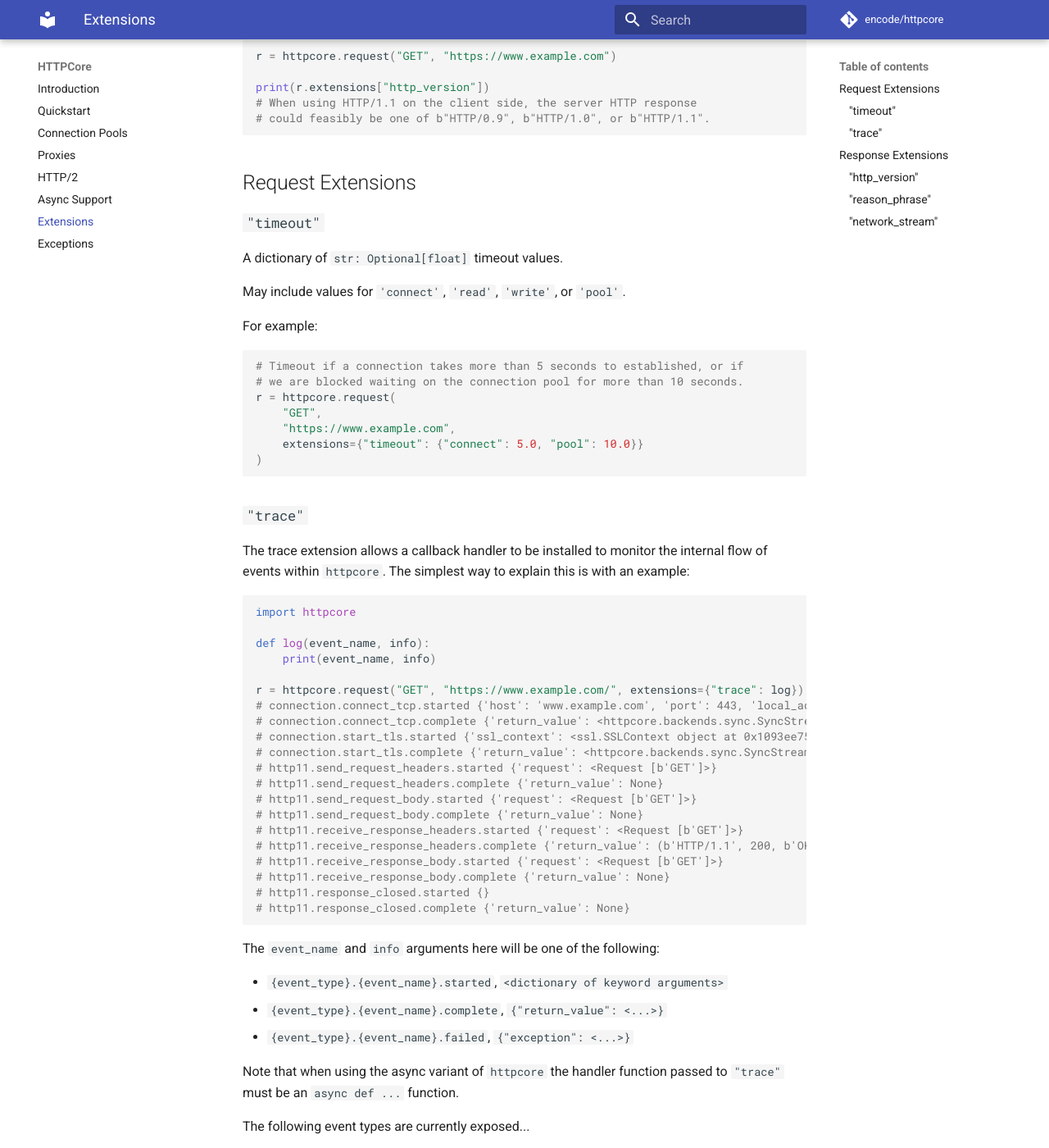
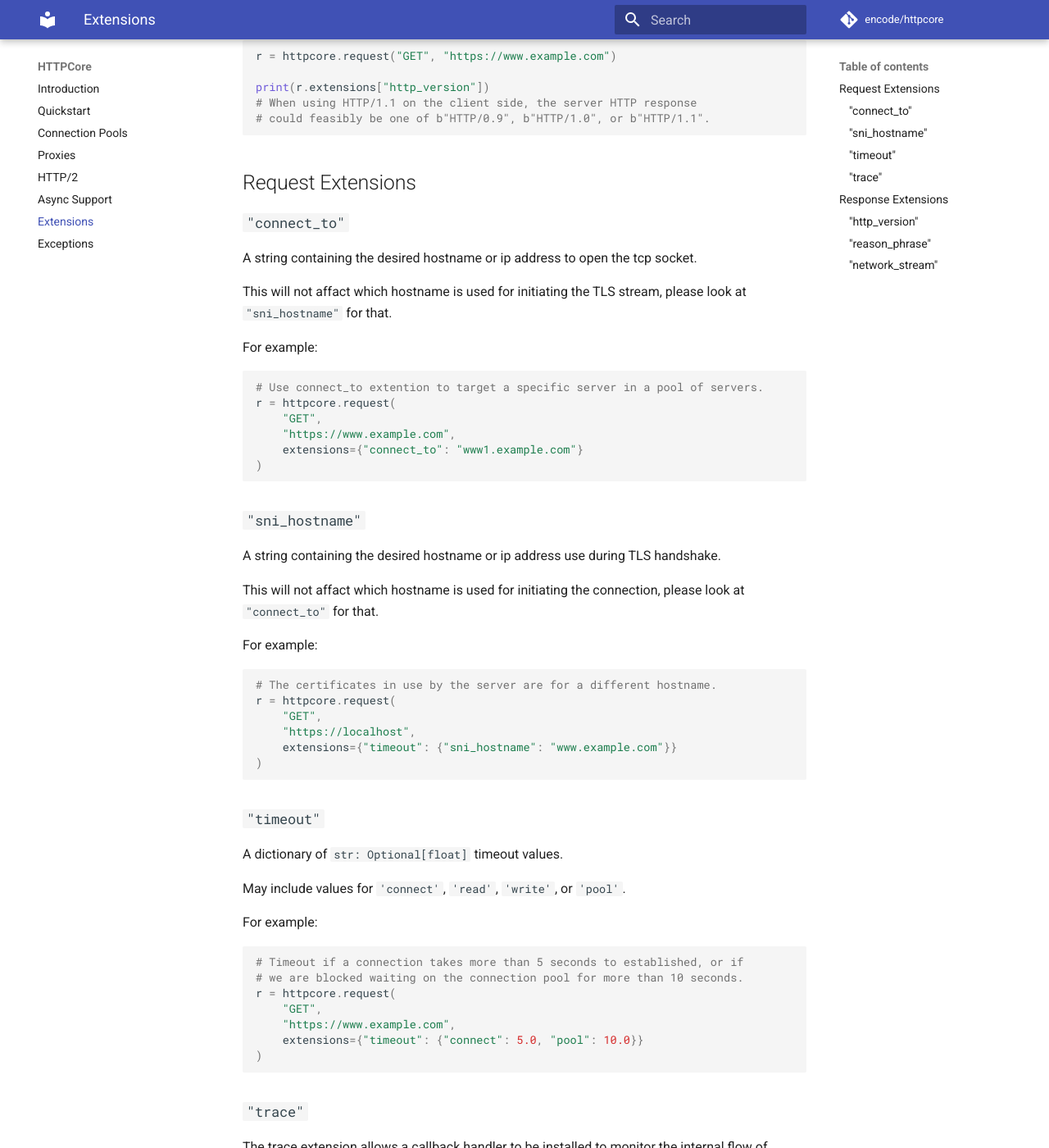
Before and after one commit to encode/httpcore, an MkDocs documentation site: the page built from docs/extensions.md, in a window 1280 px wide and 1400 px high, scrolled down 1283 px. Shown: the whole window at 82% size. Built offline with MkDocs 1.6.1 and Material for MkDocs 9.7.7, drawn with Linux system fonts in a browser that asks for light colours; comment, search, counter and statistics services are not loaded.

Commit message:
connect_to and sni_hostname extensions for controlling http/tls/ip hostnames separately.  for the messy world we live in.

````diff
--- a/docs/extensions.md
+++ b/docs/extensions.md
@@ -67,6 +67,43 @@ print(r.extensions["http_version"])
 ```
 
 ## Request Extensions
+
+### `"connect_to"`
+
+A string containing the desired hostname or ip address to open the tcp
+socket.
+
+This will not affact which hostname is used for initiating the TLS stream, please
+look at `"sni_hostname"` for that.
+
+For example:
+
+```python
+# Use connect_to extention to target a specific server in a pool of servers.
+r = httpcore.request(
+    "GET",
+    "https://www.example.com",
+    extensions={"connect_to": "www1.example.com"}
+)
+```
+
+### `"sni_hostname"`
+
+A string containing the desired hostname or ip address use during TLS handshake.
+
+This will not affact which hostname is used for initiating the connection, please
+look at `"connect_to"` for that.
+
+For example:
+
+```python
+# The certificates in use by the server are for a different hostname.
+r = httpcore.request(
+    "GET",
+    "https://localhost",
+    extensions={"timeout": {"sni_hostname": "www.example.com"}}
+)
+```
 
 ### `"timeout"`
 
````
Also changed, not shown: 6 other files.
